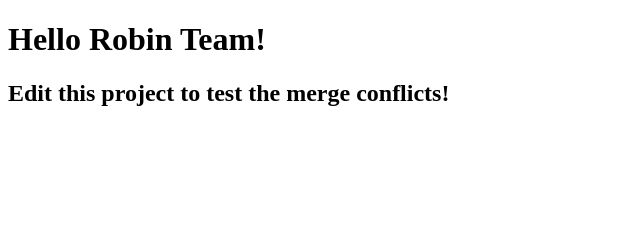
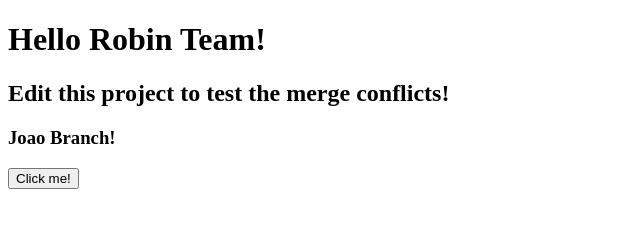
Before and after one commit to jfjoao12/gitconflicts, a plain HTML site: page index.html in a window 1280 px wide. Shown: the whole page, without its empty margins (0-640 px from the left). Drawn offline with Linux system fonts and the light colour scheme.

Commit message:
Created my branch

```diff
--- a/index.html
+++ b/index.html
@@ -9,6 +9,13 @@
 
   <h1>Hello Robin Team!</h1>
   <h2>Edit this project to test the merge conflicts!</h2>
+  <h3>Joao Branch!</h3>
+  <button id="joaobutton">Click me!</button>
+
+  <script>
+    let button = document.getElementById("joaobutton")
+    button.addEventListener("click")
+  </script>
 
 </body>
 </html>
```
Also changed, not shown: 1 other file.
